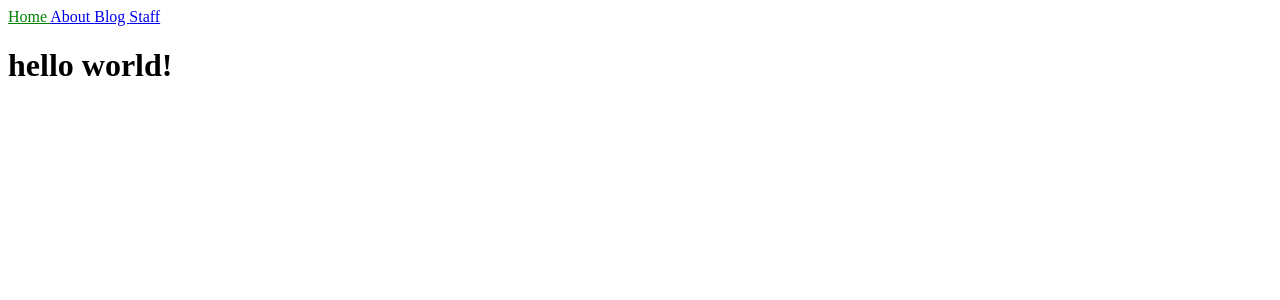
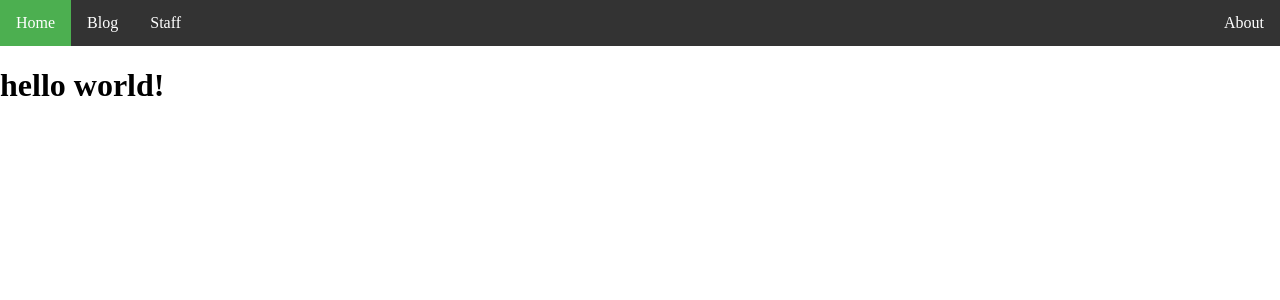
Before and after one commit to Wangyugui2/Wangyugui2.github.io, a Jekyll site: the page built from index.html, in a window 1280 px wide. Shown: the top 300 px of the page. Built offline with Jekyll 4.4.1, drawn with Linux system fonts in a browser that asks for light colours.

Commit message:
添加菜单栏样式

```diff
--- a/_includes/navigation.html
+++ b/_includes/navigation.html
@@ -1,7 +1,11 @@
 <nav>
+	<ul class = "topnav">
 	{% for item in site.data.navigation %}
-	<a href = "{{ item.link }}" {% if page.url == item.link %} class = "current" {% endif %}>
-		{{ item.name }}
-	</a>
+	<li {% if item.link == "/about.html" %} class = "right" {% endif %}>
+		<a href = "{{ item.link }}" {% if page.url == item.link %} class = "active" {% endif %}>
+			{{ item.name }}
+		</a>
+	</li>
 	{% endfor %}
+	</ul>
 </nav>
--- /dev/null
+++ b/_sass/base.scss
@@ -0,0 +1,30 @@
+body {margin: 0;}
+
+ul.topnav {
+	list-style-type: none;
+	margin: 0;
+	padding: 0;
+	overflow: hidden;
+	background-color: #333;
+}
+
+ul.topnav li { float: left;}
+
+ul.topnav li a {
+	display: block;
+	color: white;
+	text-align: center;
+	padding: 14px 16px;
+	text-decoration: none;
+}
+
+ul.topnav li a:hover:not(.active) {background-color: #111;}
+
+ul.topnav li a.active {background-color: #4CAF50;}
+
+ul.topnav li.right {float: right;}
+
+@media screen and (max-width: 600px){
+	ul.topnav li.right,
+	ul.topnav li {float: none;}
+}
--- a/_sass/main.scss
+++ /dev/null
@@ -1,3 +0,0 @@
-.current {
-	color: green;
-}
--- a/assets/css/styles.scss
+++ b/assets/css/styles.scss
@@ -1,4 +1,5 @@
 ---
 ---
 
-@import "main";
+
+@import "base";
```
